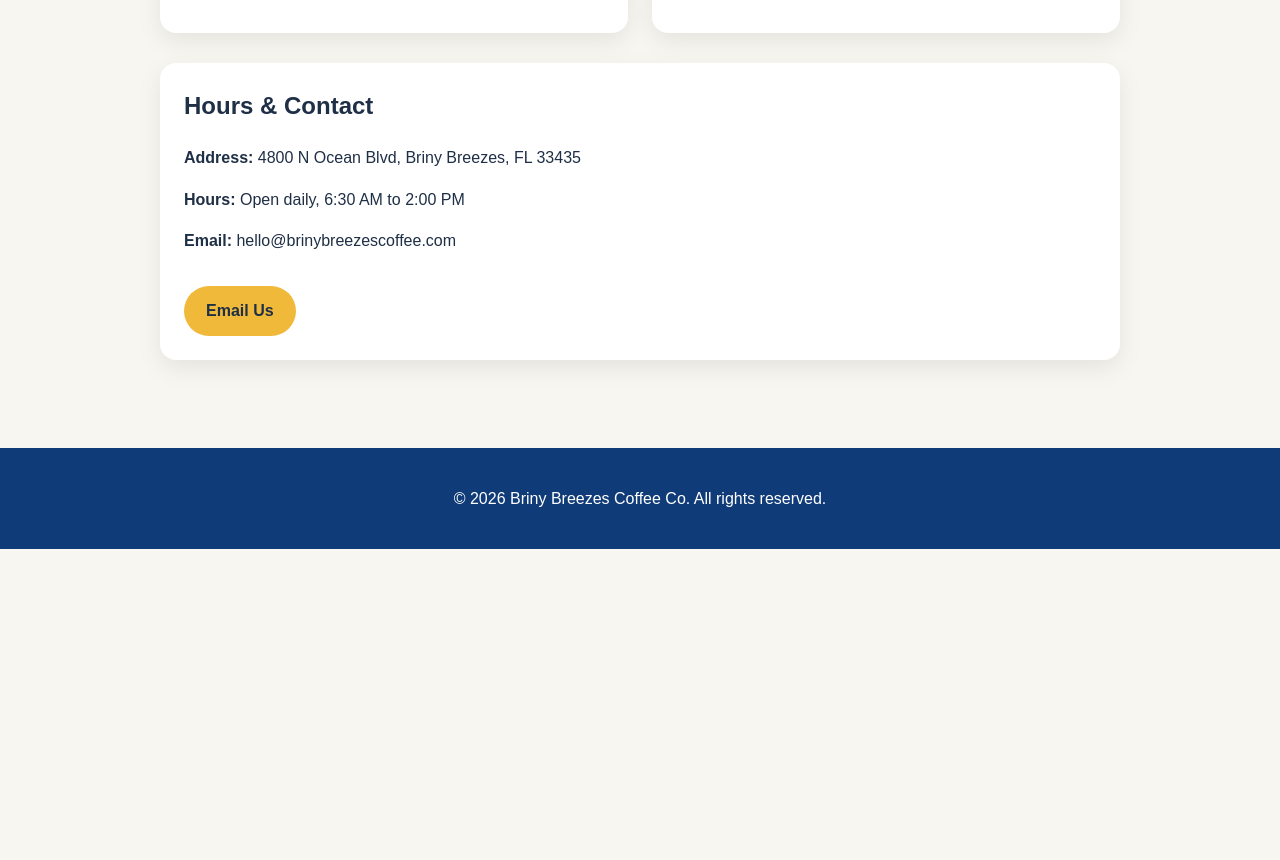
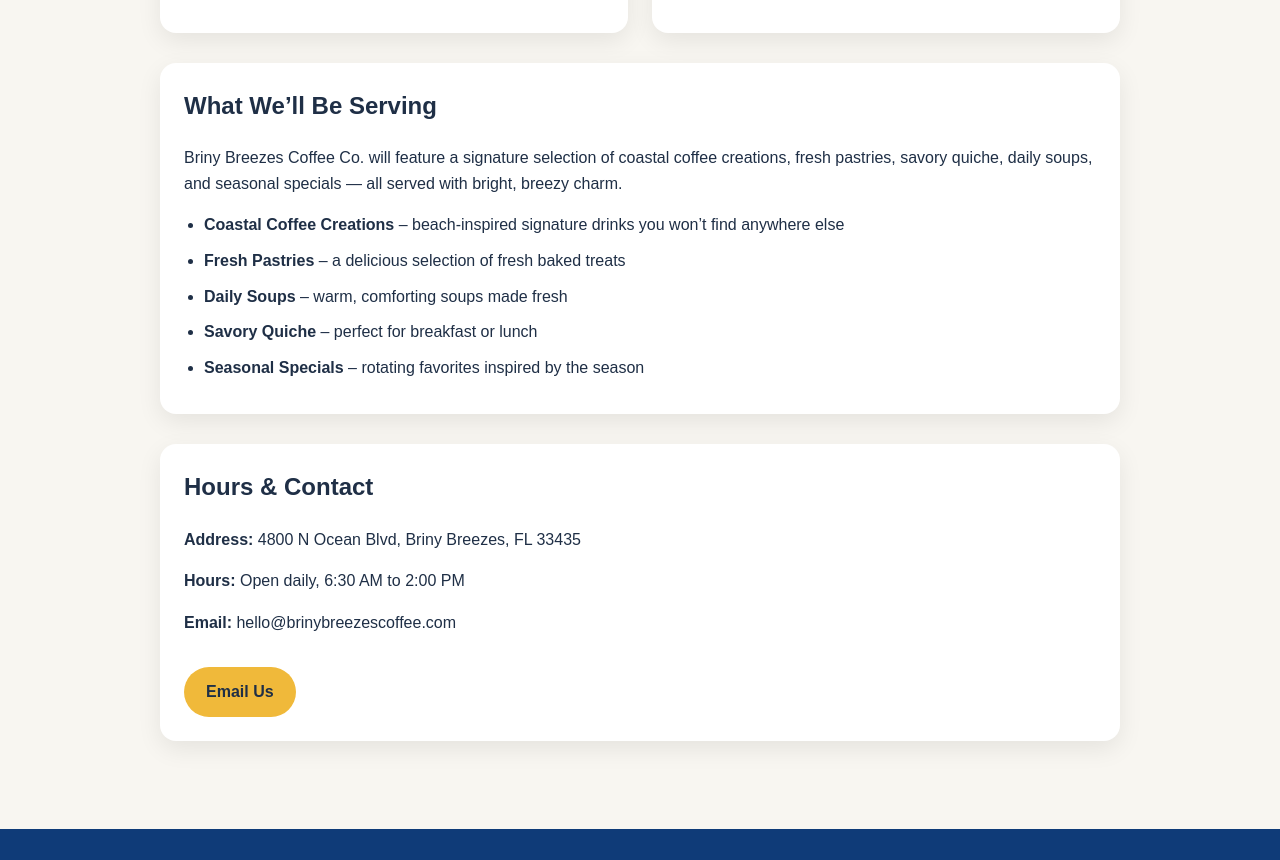
Before and after one commit to BrinyBreezesCoffeeCo/briny-breezes-coffee, a plain HTML site: page index.html in a window 1280 px wide. Shown: the part 2030-2890 px from the top of the page. Before the commit the page ends 2579 px from the top, so only its background shows below. Drawn offline with Linux system fonts and the light colour scheme.

Commit message:
Update index.html

```diff
--- a/index.html
+++ b/index.html
@@ -79,7 +79,8 @@
 
     .intro h2,
     .card-content h2,
-    .info-box h2 {
+    .info-box h2,
+    .menu-box h2 {
       margin-top: 0;
     }
 
@@ -107,12 +108,22 @@
       padding: 20px;
     }
 
+    .menu-box,
     .info-box {
       background: white;
       border-radius: 16px;
       padding: 24px;
       box-shadow: 0 8px 24px rgba(0,0,0,0.08);
       margin-top: 30px;
+    }
+
+    .menu-list {
+      padding-left: 20px;
+      margin: 0;
+    }
+
+    .menu-list li {
+      margin-bottom: 10px;
     }
 
     .button {
@@ -181,6 +192,22 @@
       </div>
     </div>
 
+    <div class="menu-box">
+      <h2>What We’ll Be Serving</h2>
+      <p>
+        Briny Breezes Coffee Co. will feature a signature selection of coastal coffee creations,
+        fresh pastries, savory quiche, daily soups, and seasonal specials — all served with bright,
+        breezy charm.
+      </p>
+      <ul class="menu-list">
+        <li><strong>Coastal Coffee Creations</strong> – beach-inspired signature drinks you won’t find anywhere else</li>
+        <li><strong>Fresh Pastries</strong> – a delicious selection of fresh baked treats</li>
+        <li><strong>Daily Soups</strong> – warm, comforting soups made fresh</li>
+        <li><strong>Savory Quiche</strong> – perfect for breakfast or lunch</li>
+        <li><strong>Seasonal Specials</strong> – rotating favorites inspired by the season</li>
+      </ul>
+    </div>
+
     <div class="info-box">
       <h2>Hours & Contact</h2>
       <p><strong>Address:</strong> 4800 N Ocean Blvd, Briny Breezes, FL 33435</p>
```
